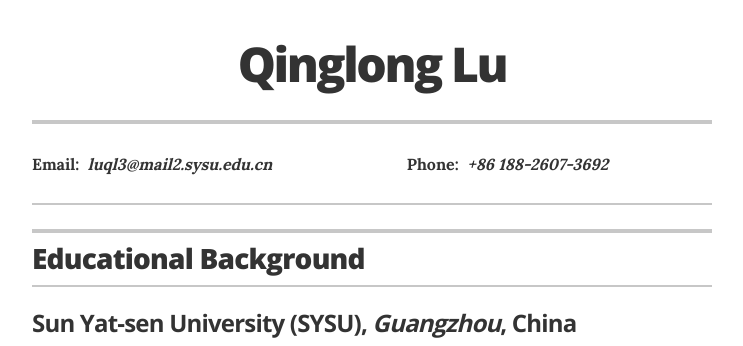
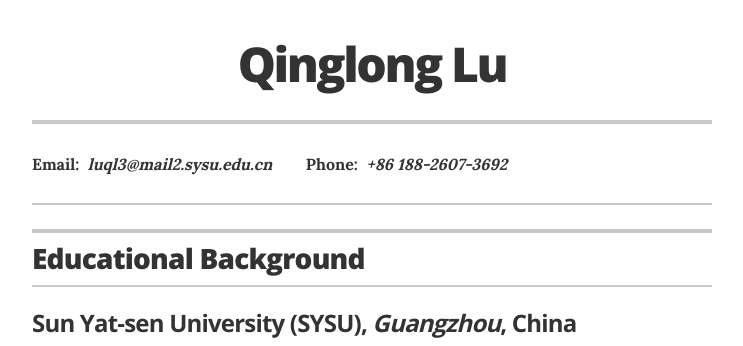
Before and after one commit to LastStriker/LastStriker.github.io, a Jekyll site: the page built from index.html, in a window 1280 px wide. Shown: the top 346 px of the page, without its empty margins (268-1011 px from the left). Built offline with Jekyll 4.4.1, drawn with Linux system fonts in a browser that asks for light colours.

Commit message:
CV version 2.1

```diff
--- a/_layouts/resume.html
+++ b/_layouts/resume.html
@@ -28,7 +28,7 @@
 
 
           <h2 class="header-title" itemprop="jobTitle">{{ site.resume_title }}</h2>
-          <h4 class="resume-item-details award-title" itemprop="description"><b>Email: &nbsp;</b><i>luql3@mail2.sysu.edu.cn</i>&nbsp;&nbsp;&nbsp;&nbsp;&nbsp;&nbsp;&nbsp;&nbsp;&nbsp;&nbsp;&nbsp;&nbsp;&nbsp;&nbsp;&nbsp;&nbsp;&nbsp;&nbsp;&nbsp;&nbsp;&nbsp;&nbsp;&nbsp;&nbsp;&nbsp;&nbsp;&nbsp;&nbsp;&nbsp;&nbsp;&nbsp;&nbsp;<b>Phone: &nbsp;</b><i>+86  188-2607-3692</i></h4>
+          <h4 class="resume-item-details award-title" itemprop="description"><b>Email: &nbsp;</b><i>luql3@mail2.sysu.edu.cn</i>&nbsp;&nbsp;&nbsp;&nbsp;&nbsp;&nbsp;&nbsp;&nbsp;<b>Phone: &nbsp;</b><i>+86  188-2607-3692</i></h4>
 
         </div>
 
```
